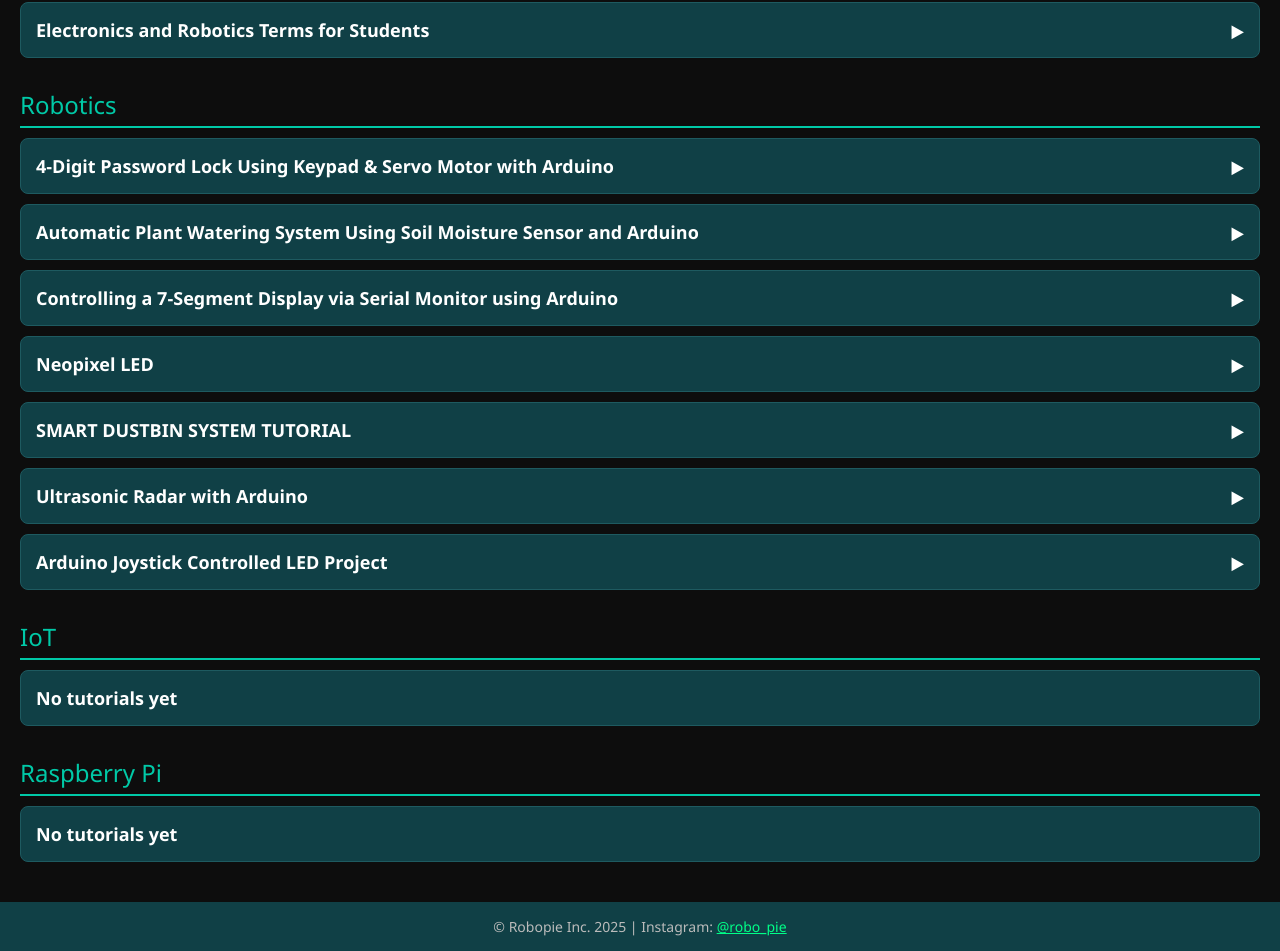
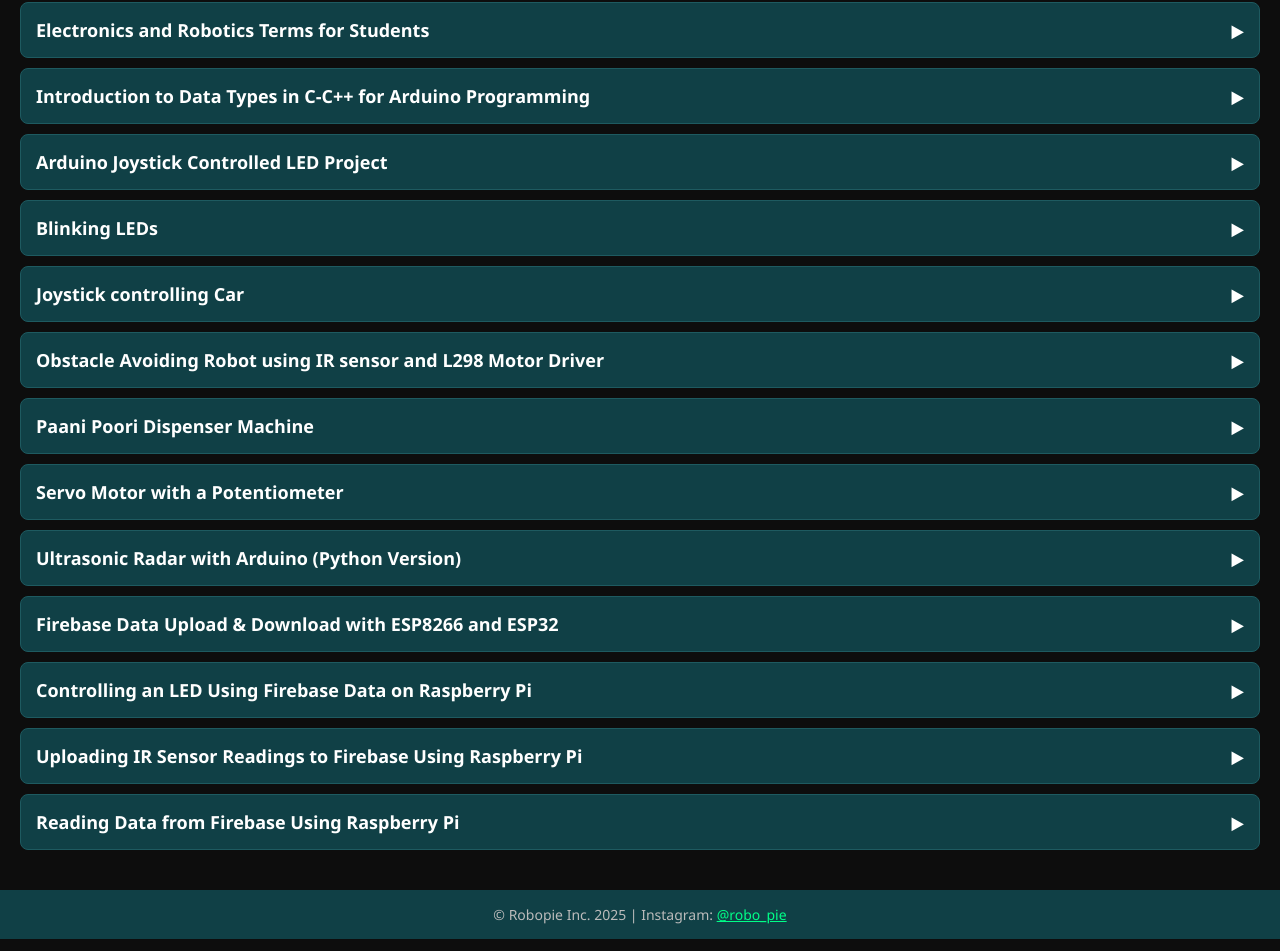
Before and after one commit to robopieinc/tutorials, a plain HTML site: page index.html in a window 1280 px wide. Shown: the part 186-1137 px from the top of the page. Drawn offline with Linux system fonts and the light colour scheme.

Commit message:
Update index.html

```diff
--- a/index.html
+++ b/index.html
@@ -100,8 +100,8 @@
   <div class="subheader">Learn | Build | Innovate</div>
 </header>
 
-<!-- Basics -->
 <div class="category-title">Basics</div>
+
 <div class="accordion">
 
   <div class="accordion-item">
@@ -114,65 +114,79 @@
     </div>
   </div>
 
-</div>
-
-<!-- Robotics -->
-<div class="category-title">Robotics</div>
-<div class="accordion">
-
   <div class="accordion-item">
     <div class="accordion-header" onclick="toggleAccordion(this)">
-      4-Digit Password Lock Using Keypad & Servo Motor with Arduino
+      Introduction to Data Types in C-C++ for Arduino Programming
       <span class="arrow">&#9654;</span>
     </div>
     <div class="accordion-content">
-      <a href="4-Digit Password Lock Using Keypad & Servo Motor with Arduino/4DigitPasswordLockUsingKeypadServoMotorwithAr.html" target="_blank">Open Tutorial</a>
+      <a href="Introduction to Data Types in C-C++ for Arduino Programming/IntroductiontoDataTypesinCCforArduinoProgramm.html" target="_blank">Open Tutorial</a>
     </div>
   </div>
 
   <div class="accordion-item">
     <div class="accordion-header" onclick="toggleAccordion(this)">
-      Automatic Plant Watering System Using Soil Moisture Sensor and Arduino
+      Arduino Joystick Controlled LED Project
       <span class="arrow">&#9654;</span>
     </div>
     <div class="accordion-content">
-      <a href="Automatic Plant Watering System Using Soil Moisture Sensor and Arduino/AutomaticPlantWateringSystemUsingSoilMoisture.html" target="_blank">Open Tutorial</a>
+      <a href="Arduino%20Joystick%20Controlled%20LED%20Project/ArduinoJoystickControlledLEDProject.html" target="_blank">Open Tutorial</a>
     </div>
   </div>
 
   <div class="accordion-item">
     <div class="accordion-header" onclick="toggleAccordion(this)">
-      Controlling a 7-Segment Display via Serial Monitor using Arduino
+      Blinking LEDs
       <span class="arrow">&#9654;</span>
     </div>
     <div class="accordion-content">
-      <a href="Controlling a 7-Segment Display via Serial Monitor using Arduino/Controllinga7SegmentDisplayviaSerialMonitorus.html" target="_blank">Open Tutorial</a>
+      <a href="Blinking LEDs/BlinkingLEDs.html" target="_blank">Open Tutorial</a>
     </div>
   </div>
 
   <div class="accordion-item">
     <div class="accordion-header" onclick="toggleAccordion(this)">
-      Neopixel LED
+      Joystick controlling Car
       <span class="arrow">&#9654;</span>
     </div>
     <div class="accordion-content">
-      <a href="Neopixle LED/NeopixelLED.html" target="_blank">Open Tutorial</a>
+      <a href="Joystick controlling Car/JoystickcontrollingCar.html" target="_blank">Open Tutorial</a>
     </div>
   </div>
 
   <div class="accordion-item">
     <div class="accordion-header" onclick="toggleAccordion(this)">
-      SMART DUSTBIN SYSTEM TUTORIAL
+      Obstacle Avoiding Robot using IR sensor and L298 Motor Driver
       <span class="arrow">&#9654;</span>
     </div>
     <div class="accordion-content">
-      <a href="SMART DUSTBIN SYSTEM TUTORIAL/SMARTDUSTBINSYSTEMTUTORIAL.html" target="_blank">Open Tutorial</a>
+      <a href="Obstacle avoiding robot using IR sensor and L298 motor driver/ObstacleavoidingrobotusingIRsensorandL298moto.html" target="_blank">Open Tutorial</a>
     </div>
   </div>
 
   <div class="accordion-item">
     <div class="accordion-header" onclick="toggleAccordion(this)">
-      Ultrasonic Radar with Arduino
+      Paani Poori Dispenser Machine
+      <span class="arrow">&#9654;</span>
+    </div>
+    <div class="accordion-content">
+      <a href="Paani poori dispenser machine/Paanipooridispensermachine.html" target="_blank">Open Tutorial</a>
+    </div>
+  </div>
+
+  <div class="accordion-item">
+    <div class="accordion-header" onclick="toggleAccordion(this)">
+      Servo Motor with a Potentiometer
+      <span class="arrow">&#9654;</span>
+    </div>
+    <div class="accordion-content">
+      <a href="Servo Motor with a Potentiometer/ServoMotorwithaPotentiometer.html" target="_blank">Open Tutorial</a>
+    </div>
+  </div>
+
+  <div class="accordion-item">
+    <div class="accordion-header" onclick="toggleAccordion(this)">
+      Ultrasonic Radar with Arduino (Python Version)
       <span class="arrow">&#9654;</span>
     </div>
     <div class="accordion-content">
@@ -180,37 +194,47 @@
     </div>
   </div>
 
- <div class="accordion-item">
-  <div class="accordion-header" onclick="toggleAccordion(this)">
-    Arduino Joystick Controlled LED Project
-    <span class="arrow">&#9654;</span>
-  </div>
-  <div class="accordion-content">
-    <a href="Arduino%20Joystick%20Controlled%20LED%20Project/ArduinoJoystickControlledLEDProject.html" target="_blank">Open Tutorial</a>
-  </div>
-</div>
-
-</div>
-
-<!-- IoT -->
-<div class="category-title">IoT</div>
-<div class="accordion">
   <div class="accordion-item">
-    <div class="accordion-header">
-      No tutorials yet
+    <div class="accordion-header" onclick="toggleAccordion(this)">
+      Firebase Data Upload & Download with ESP8266 and ESP32
+      <span class="arrow">&#9654;</span>
+    </div>
+    <div class="accordion-content">
+      <a href="Firebase Data Upload & Download with ESP8266 and ESP32/FirebaseDataUploadDownloadwithESP8266andESP32.html" target="_blank">Open Tutorial</a>
     </div>
   </div>
-</div>
 
-<!-- Raspberry Pi -->
-<div class="category-title">Raspberry Pi</div>
-<div class="accordion">
   <div class="accordion-item">
-    <div class="accordion-header">
-      No tutorials yet
+    <div class="accordion-header" onclick="toggleAccordion(this)">
+      Controlling an LED Using Firebase Data on Raspberry Pi
+      <span class="arrow">&#9654;</span>
+    </div>
+    <div class="accordion-content">
+      <a href="Controlling an LED Using Firebase Data on Raspberry Pi/FirebaseIntegrationwithRaspberryPiUploadingan.html" target="_blank">Open Tutorial</a>
     </div>
   </div>
-</div>
+
+  <div class="accordion-item">
+    <div class="accordion-header" onclick="toggleAccordion(this)">
+      Uploading IR Sensor Readings to Firebase Using Raspberry Pi
+      <span class="arrow">&#9654;</span>
+    </div>
+    <div class="accordion-content">
+      <a href="Uploading IR Sensor Readings to Firebase Using Raspberry Pi/FirebaseIntegrationwithRaspberryPiUploadingan.html" target="_blank">Open Tutorial</a>
+    </div>
+  </div>
+
+  <div class="accordion-item">
+    <div class="accordion-header" onclick="toggleAccordion(this)">
+      Reading Data from Firebase Using Raspberry Pi
+      <span class="arrow">&#9654;</span>
+    </div>
+    <div class="accordion-content">
+      <a href="Reading Data from Firebase Using Raspberry Pi/FirebaseIntegrationwithRaspberryPiUploadingan.html" target="_blank">Open Tutorial</a>
+    </div>
+  </div>
+
+</div> <!-- Accordion ends properly here -->
 
 <footer>
   © Robopie Inc. 2025 | Instagram: <a href="https://www.instagram.com/robo_pie/" target="_blank" style="color:#00ff88;">@robo_pie</a>
```
